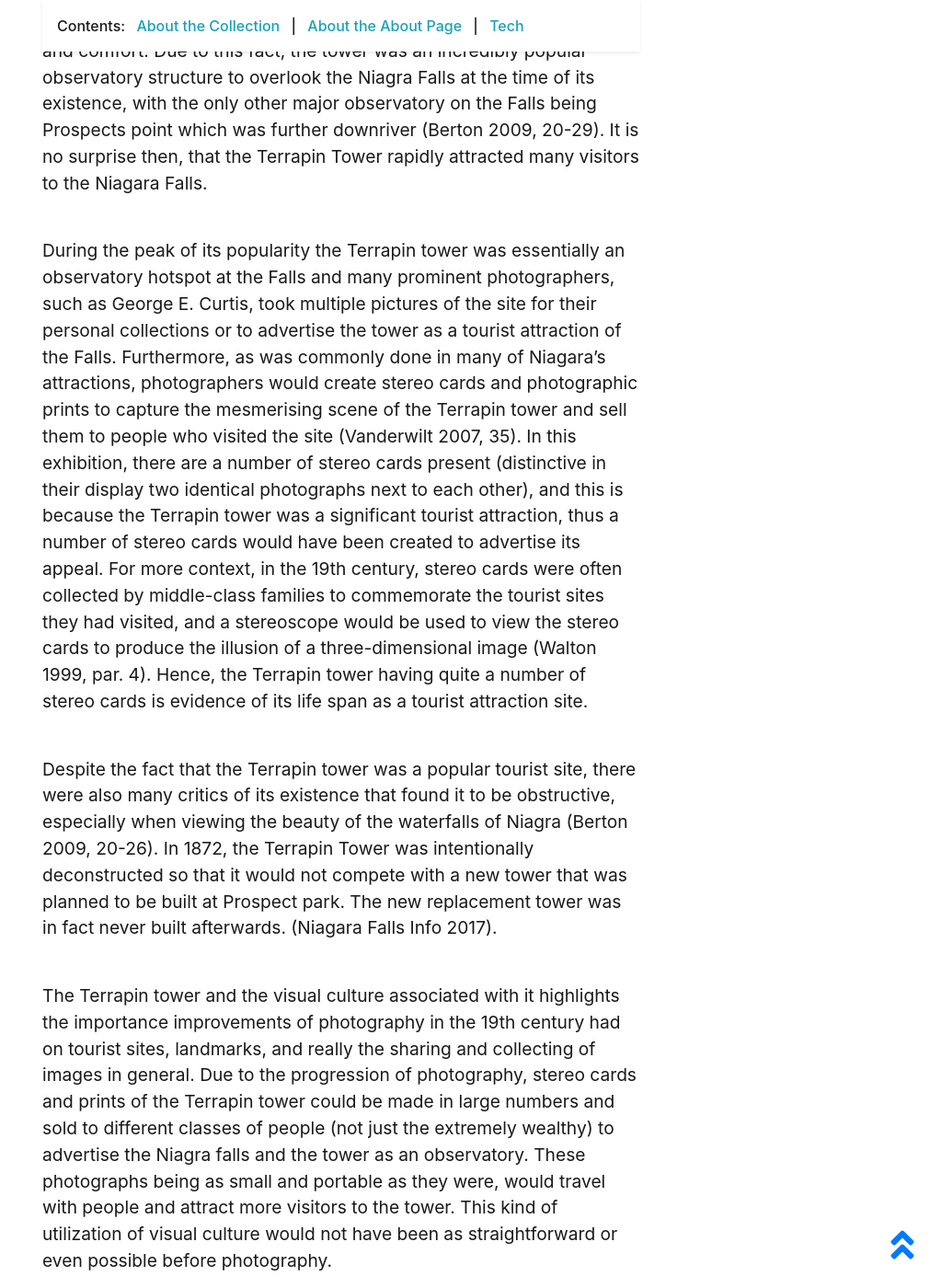
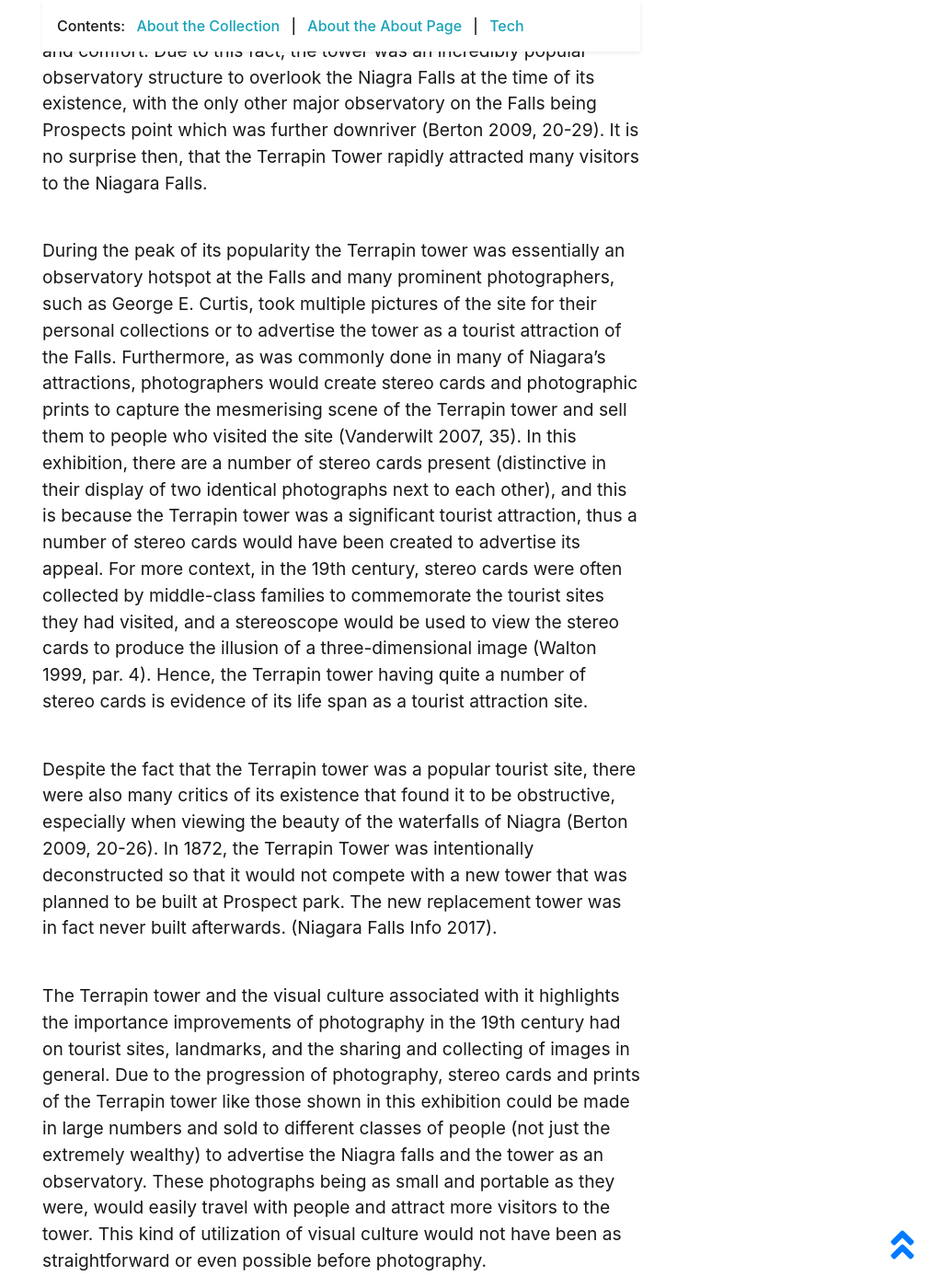
Before and after one commit to naomiegbunike/Terrapintowr, a Jekyll site: the page built from pages/about.md, in a window 1280 px wide and 1400 px high, scrolled down 1390 px. Shown: the whole window at 92% size, without its empty margins (269-1280 px from the left). Built offline with Jekyll 4.4.1, drawn with Linux system fonts in a browser that asks for light colours.

Commit message:
Update about.md

```diff
--- a/pages/about.md
+++ b/pages/about.md
@@ -24,7 +24,7 @@ The Terrapin Tower was built by General Pankhurst Whitney in 1829, and it was th
  <br>
  <br>
 
-During the peak of its popularity the Terrapin tower was essentially an observatory hotspot at the Falls and many prominent photographers, such as George E. Curtis, took multiple pictures of the site for their personal collections or to advertise the tower as a tourist attraction of the Falls. Furthermore, as was commonly done in many of Niagara’s attractions, photographers would create stereo cards and photographic prints to capture the mesmerising scene of the Terrapin tower and sell them to people who visited the site (Vanderwilt 2007, 35). In this exhibition, there are a number of stereo cards present (distinctive in their display two identical photographs next to each other), and this is because the Terrapin tower was a significant tourist attraction, thus a number of stereo cards would have been created to advertise its appeal. For more context, in the 19th century, stereo cards were often collected by middle-class families to commemorate the tourist sites they had visited, and a stereoscope would be used to view the stereo cards to produce the illusion of a three-dimensional image (Walton 1999, par. 4). Hence, the Terrapin tower having quite a number of stereo cards is evidence of its life span as a tourist attraction site.
+During the peak of its popularity the Terrapin tower was essentially an observatory hotspot at the Falls and many prominent photographers, such as George E. Curtis, took multiple pictures of the site for their personal collections or to advertise the tower as a tourist attraction of the Falls. Furthermore, as was commonly done in many of Niagara’s attractions, photographers would create stereo cards and photographic prints to capture the mesmerising scene of the Terrapin tower and sell them to people who visited the site (Vanderwilt 2007, 35). In this exhibition, there are a number of stereo cards present (distinctive in their display of two identical photographs next to each other), and this is because the Terrapin tower was a significant tourist attraction, thus a number of stereo cards would have been created to advertise its appeal. For more context, in the 19th century, stereo cards were often collected by middle-class families to commemorate the tourist sites they had visited, and a stereoscope would be used to view the stereo cards to produce the illusion of a three-dimensional image (Walton 1999, par. 4). Hence, the Terrapin tower having quite a number of stereo cards is evidence of its life span as a tourist attraction site.
 <br>
 <br>
 
@@ -32,7 +32,7 @@ During the peak of its popularity the Terrapin tower was essentially an observat
  <br>
  <br>
 
-The Terrapin tower and the visual culture associated with it highlights the importance improvements of photography in the 19th century had on tourist sites, landmarks, and really the sharing and collecting of images in general. Due to the progression of photography, stereo cards and prints of the Terrapin tower could be made in large numbers and sold to different classes of people (not just the extremely wealthy) to advertise the Niagra falls and the tower as an observatory. These photographs being as small and portable as they were, would travel with people and attract more visitors to the tower. This kind of utilization of visual culture would not have been as straightforward or even possible before photography.
+The Terrapin tower and the visual culture associated with it highlights the importance improvements of photography in the 19th century had on tourist sites, landmarks, and the sharing and collecting of images in general. Due to the progression of photography, stereo cards and prints of the Terrapin tower like those shown in this exhibition could be made in large numbers and sold to different classes of people (not just the extremely wealthy) to advertise the Niagra falls and the tower as an observatory. These photographs being as small and portable as they were, would easily travel with people and attract more visitors to the tower. This kind of utilization of visual culture would not have been as straightforward or even possible before photography.
 
 
 
```
